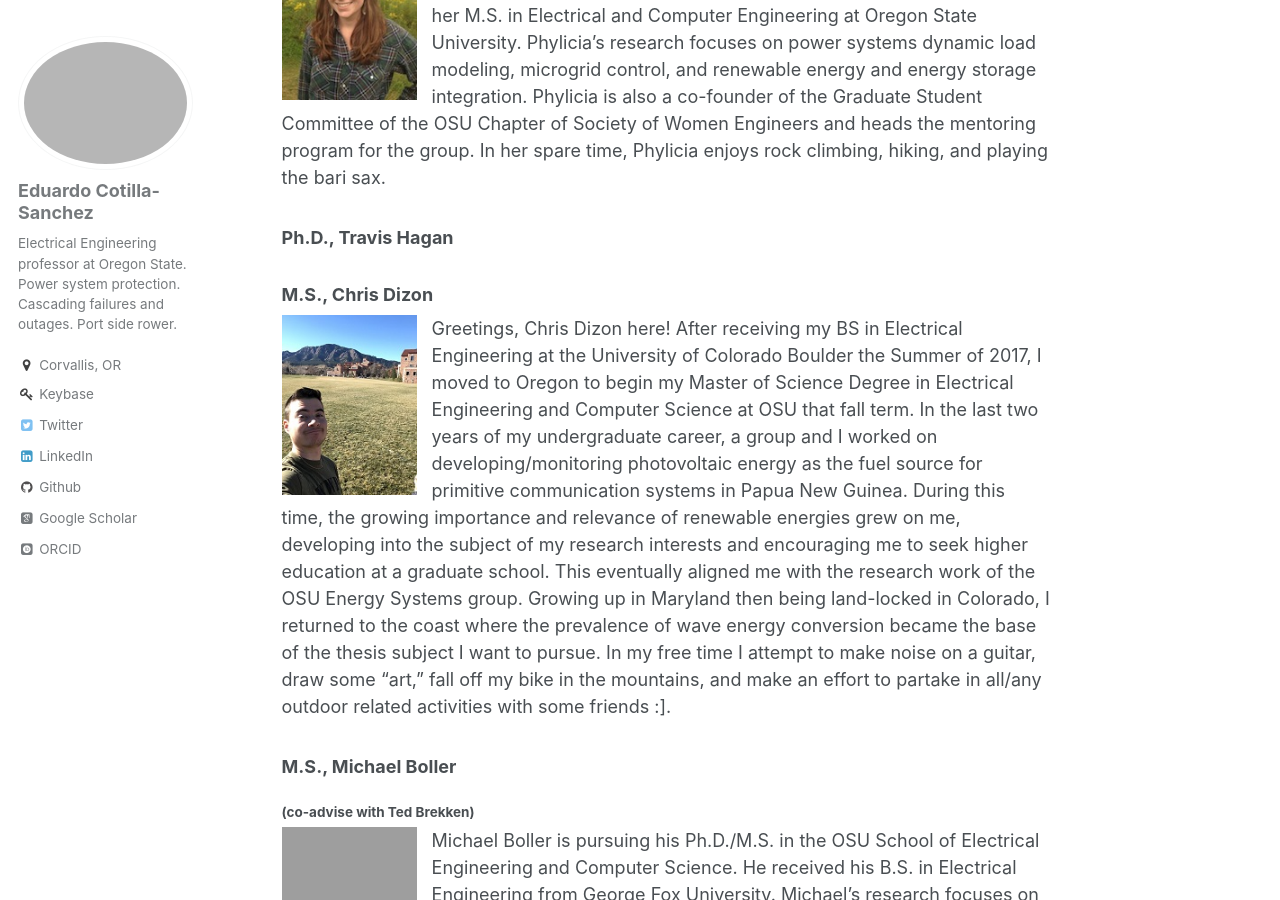
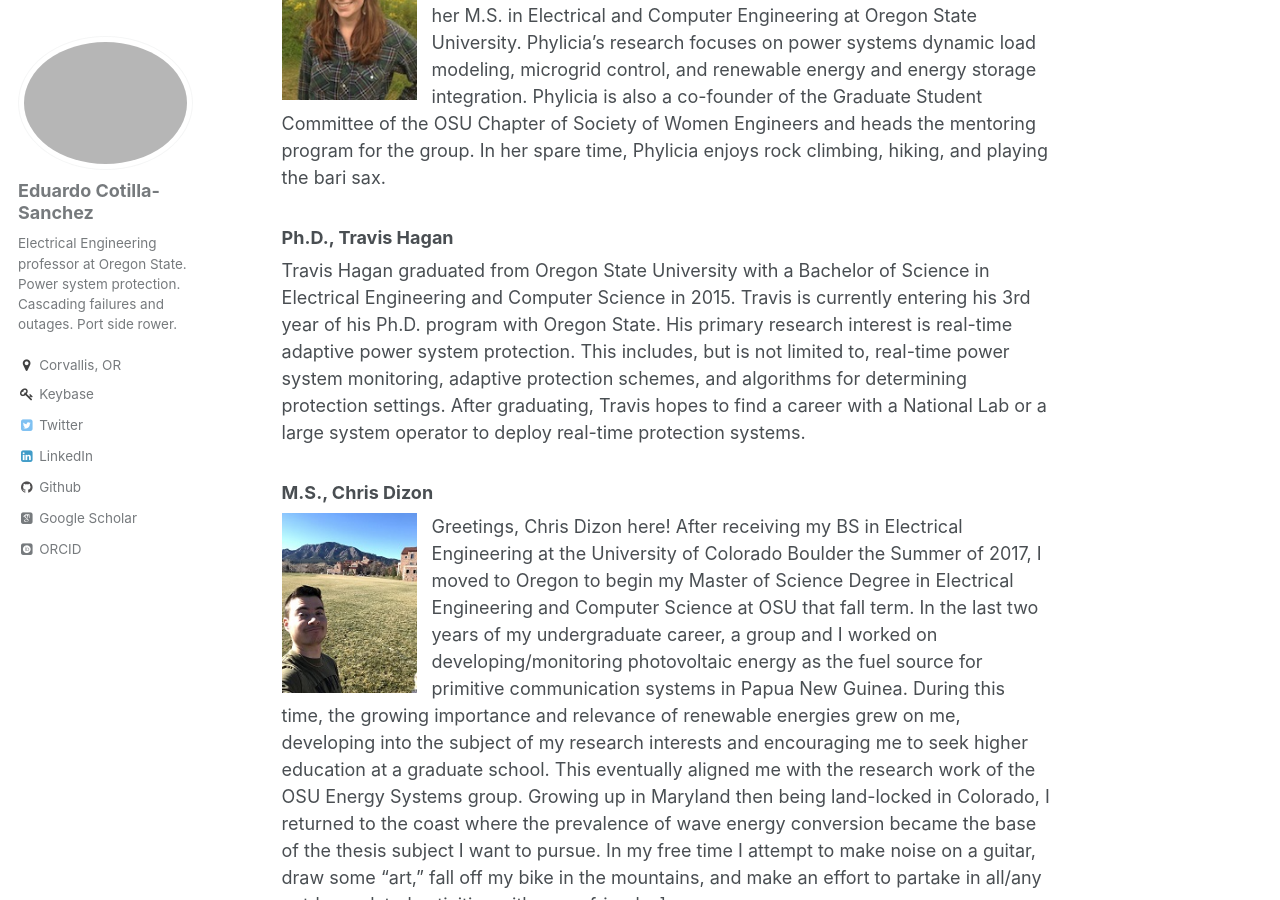
Before and after one commit to ecotillasanchez/ecotillasanchez.github.io, a Jekyll site: the page built from _pages/students.md, in a window 1280 px wide and 900 px high, scrolled down 1492 px. Built offline with Jekyll 4.4.1, drawn with Linux system fonts in a browser that asks for light colours; some web fonts are replaced.

Commit message:
Loading some more students.

```diff
--- a/_pages/students.md
+++ b/_pages/students.md
@@ -20,6 +20,7 @@ author_profile: true
 <img align="left" src="https://ecotillasanchez.github.io/files/phylicia.jpeg" alt="Phylicia Cicilio" width="150" height="200" style="padding-right:15px"> Phylicia Cicilio is pursuing her Ph.D. in Electrical and Computer Engineering with the Energy Systems Research Group. She received her B.S. in Chemical Engineering at the University of New Hampshire, and her M.S. in Electrical and Computer Engineering at Oregon State University. Phylicia's research focuses on power systems dynamic load modeling, microgrid control, and renewable energy and energy storage integration. Phylicia is also a co-founder of the Graduate Student Committee of the OSU Chapter of Society of Women Engineers and heads the mentoring program for the group. In her spare time, Phylicia enjoys rock climbing, hiking, and playing the bari sax.
 
 ### Ph.D., Travis Hagan
+Travis Hagan graduated from Oregon State University with a Bachelor of Science in Electrical Engineering and Computer Science in 2015. Travis is currently entering his 3rd year of his Ph.D. program with Oregon State. His primary research interest is real-time adaptive power system protection. This includes, but is not limited to, real-time power system monitoring, adaptive protection schemes, and algorithms for determining protection settings. After graduating, Travis hopes to find a career with a National Lab or a large system operator to deploy real-time protection systems.
 
 ### M.S., Chris Dizon
 <img align="left" src="https://ecotillasanchez.github.io/files/chris.jpeg" alt="Chris Dizon" width="150" height="200" style="padding-right:15px"> Greetings, Chris Dizon here! After receiving my BS in Electrical Engineering at the University of Colorado Boulder the Summer of 2017, I moved to Oregon to begin my Master of Science Degree in Electrical Engineering and Computer Science at OSU that fall term. In the last two years of my undergraduate career, a group and I worked on developing/monitoring photovoltaic energy as the fuel source for primitive communication systems in Papua New Guinea. During this time, the growing importance and relevance of renewable energies grew on me, developing into the subject of my research interests and encouraging me to seek higher education at a graduate school. This eventually aligned me with the research work of the OSU Energy Systems group. Growing up in Maryland then being land-locked in Colorado, I returned to the coast where the prevalence of wave energy conversion became the base of the thesis subject I want to pursue. In my free time I attempt to make noise on a guitar, draw some "art," fall off my bike in the mountains, and make an effort to partake in all/any outdoor related activities with some friends :].
```
